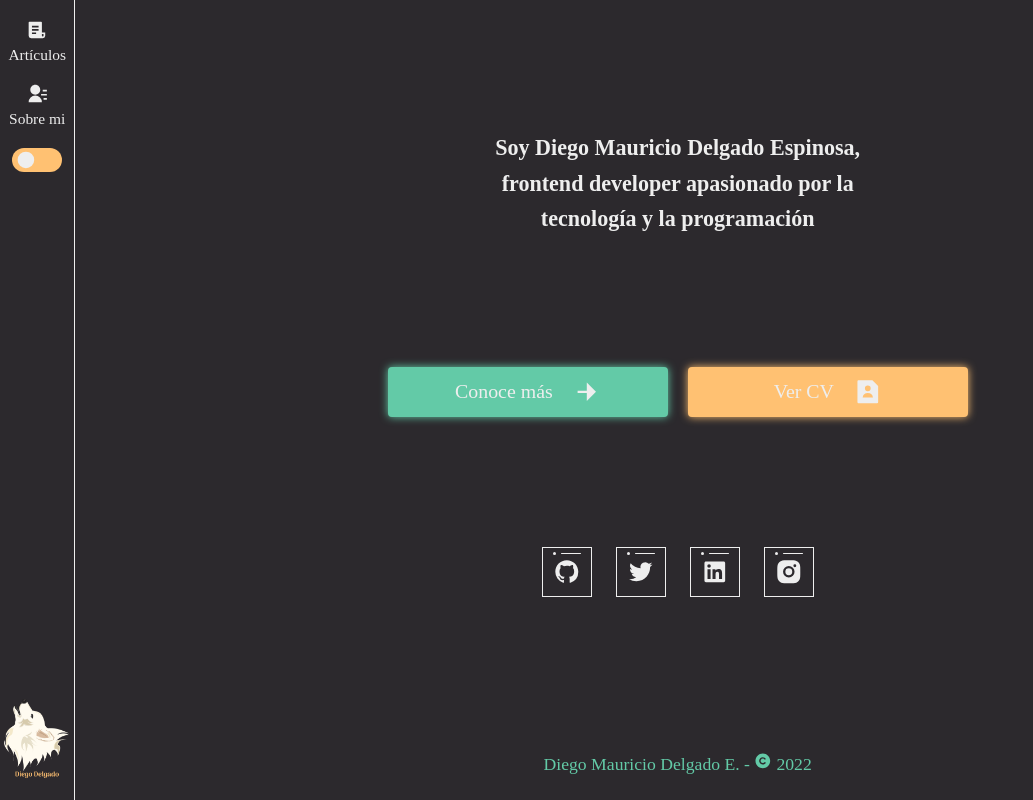
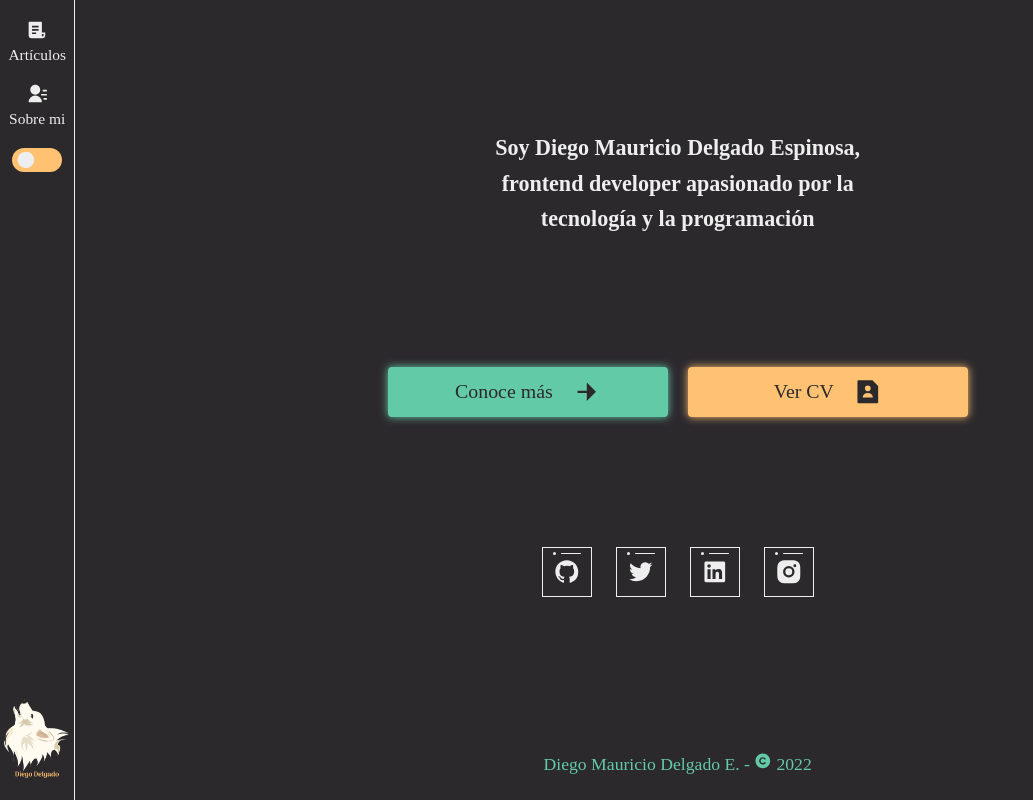
Before and after one commit to DiegoDelgadoMao/Portafolio, a React (Create React App) app: page / in a window 1280 px wide. Shown: the whole page, without its empty margins (0-1033 px from the left). Built offline with nearby package versions, Linux system fonts and the light colour scheme; a web font is replaced by a local one.

Commit message:
actualizacion del CV

```diff
--- a/src/components/homePage/HomePage.jsx
+++ b/src/components/homePage/HomePage.jsx
@@ -29,7 +29,7 @@
 						<RiArrowRightFill style={styleBaseIcon} />
 					</button>
 					<a
-						href='https://drive.google.com/file/d/1IixsQzhP2JAqt6wb1nhpMj0c2u-t-eu1/view?usp=sharing'
+						href='https://drive.google.com/file/d/1x43ym4EE7xJOCXz0Q99-ETVX0ofx_NUq/view?usp=sharing'
 						target='_blank'
 						className='homePageBtn homePageBtn--CV'
 					>
--- a/src/sass/_homePage.scss
+++ b/src/sass/_homePage.scss
@@ -42,7 +42,7 @@
 		align-items: center;
 		column-gap: 20px;
 		font-size: 1.8rem;
-		color: $second-color;
+		color: $main-color;
 		font-weight: 500;
 		box-shadow: $shadow-third;
 		transition-property: background-color;
@@ -50,7 +50,6 @@
 	}
 	.homePageBtn--CV {
 		background-color: $fourth-color;
-		color: $second-color;
 		box-shadow: $shadow-fourth;
 		text-decoration: none;
 	}
```
